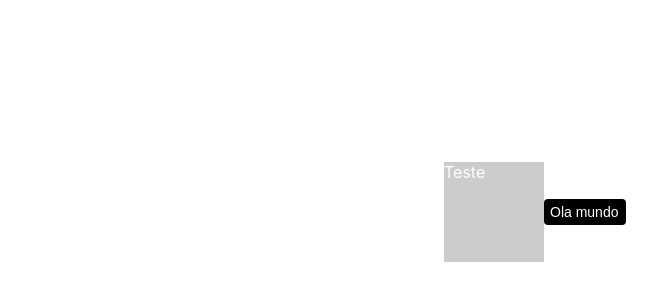
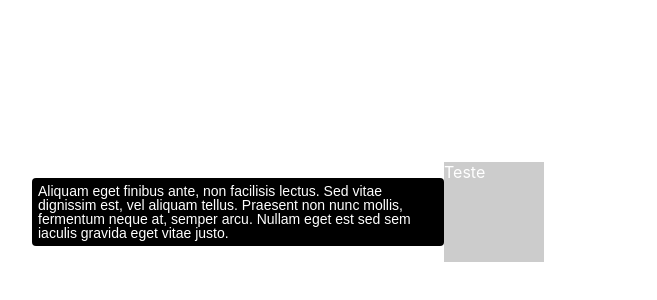
Before and after one commit to VictorGerin/Question2_Tooltip, a React (Create React App) app: page / in a window 1280 px wide. Shown: the part 172-472 px from the top of the page, without its empty margins (480-1137 px from the left). Built offline with nearby package versions, Linux system fonts and the light colour scheme.

Commit message:
Change readme and change Example page small waring fixs

```diff
--- a/src/App.js
+++ b/src/App.js
@@ -1,61 +1,45 @@
-import logo from './logo.svg';
-import './App.css';
-import Tooltip from "./componets/tooltip/tooltip";
-import React, { useState, useEffect } from "react";
-
+import './App.css'
+import Tooltip from './componets/tooltip/tooltip'
+import React from 'react'
 
 function App() {
-
-
-  const [active, setActive]  = useState(false);
-
-  useEffect(() => {
-    setTimeout(() => {
-      setActive(true);
-    }, 0)
-  }, [])
-
-let longText = `
+  let longText = `
 Aliquam eget finibus ante, non facilisis lectus. Sed vitae dignissim est, vel aliquam tellus.
 Praesent non nunc mollis, fermentum neque at, semper arcu.
 Nullam eget est sed sem iaculis gravida eget vitae justo.
-`;
-// longText = `teste`;
+`
+  // longText = `teste`;
 
   let onOpen = () => {
-    console.log('tooltip has been opened');
+    console.log('tooltip has been opened')
   }
   let onClose = () => {
-    console.log('tooltip has been closed');
+    console.log('tooltip has been closed')
   }
 
   return (
-    <div style={{display: 'flex', flexDirection: 'row-reverse' , alignItems: 'center', width:1024, height:768}}>
-      <Tooltip content='Ola mundo' direction='right' width={70} open onClose={onClose}>
-        <div style={{backgroundColor:'#ccc', width:100, height:100}}>
-          <span style={{color:'white'}}>Teste</span>
+    <div
+      style={{
+        display: 'flex',
+        flexDirection: 'row-reverse',
+        alignItems: 'center',
+        width: 1024,
+        height: 768,
+      }}
+    >
+      <Tooltip
+        content={longText}
+        direction="right"
+        open
+        onOpen={onOpen}
+        onClose={onClose}
+      >
+        <div style={{ backgroundColor: '#ccc', width: 100, height: 100 }}>
+          <span style={{ color: 'white' }}>Teste</span>
         </div>
       </Tooltip>
     </div>
-    // <div className="App">
-    // <header className="App-header">
-    //     <Tooltip content={longText} width={300} onOpen={onOpen} onClose={onClose} open={active} direction='top'>
-    //       <img src={logo} className="App-logo" alt="logo" />
-    //     </Tooltip>
-    //     <p>
-    //       Edit <code>src/App.js</code> and save to reload.
-    //     </p>
-    //     <a
-    //       className="App-link"
-    //       href="https://reactjs.org"
-    //       target="_blank"
-    //       rel="noopener noreferrer"
-    //     >
-    //       Learn React
-    //     </a>
-    //   </header>
-    // </div>
-  );
+  )
 }
 
-export default App;
+export default App
--- a/src/componets/tooltip/tooltip.js
+++ b/src/componets/tooltip/tooltip.js
@@ -130,7 +130,7 @@ function Tooltip(props) {
     return () => {
       if (timer !== 0) clearTimeout(timer)
     }
-  }, [active, windowDimensions, direction, props.width])
+  }, [active, windowDimensions, direction, props.width, triagleSize])
 
   /**
    * This effect handle the auto change direction to prevent the screen overlap the tooltip
```
Also changed, not shown: 1 other file (tests, documents, lock files or other folders).
